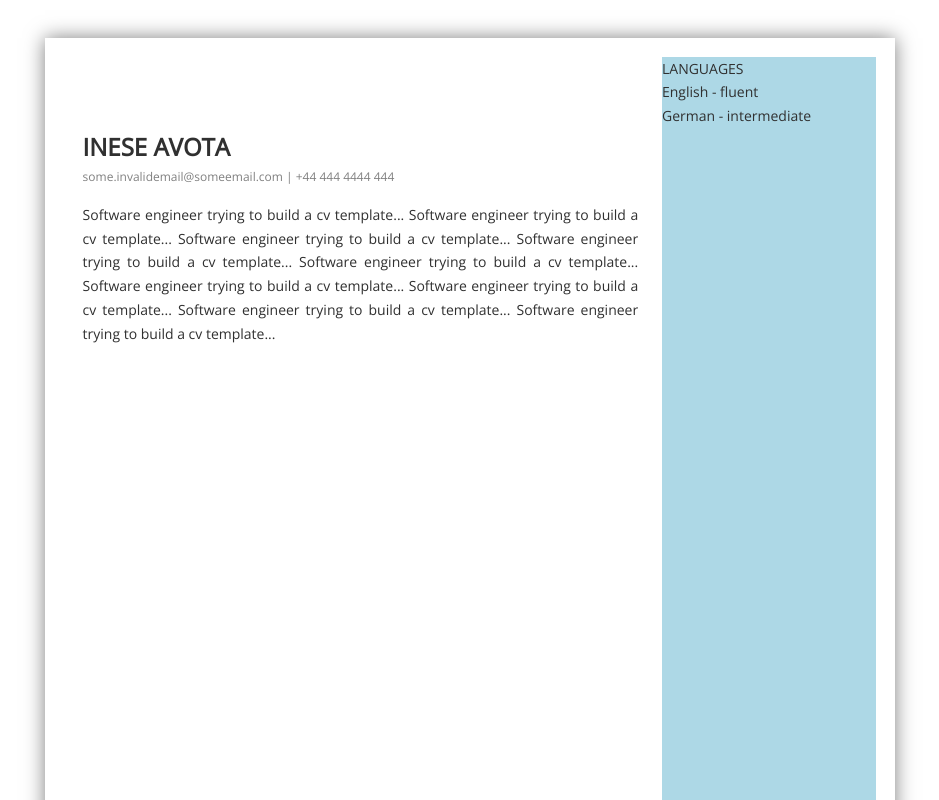
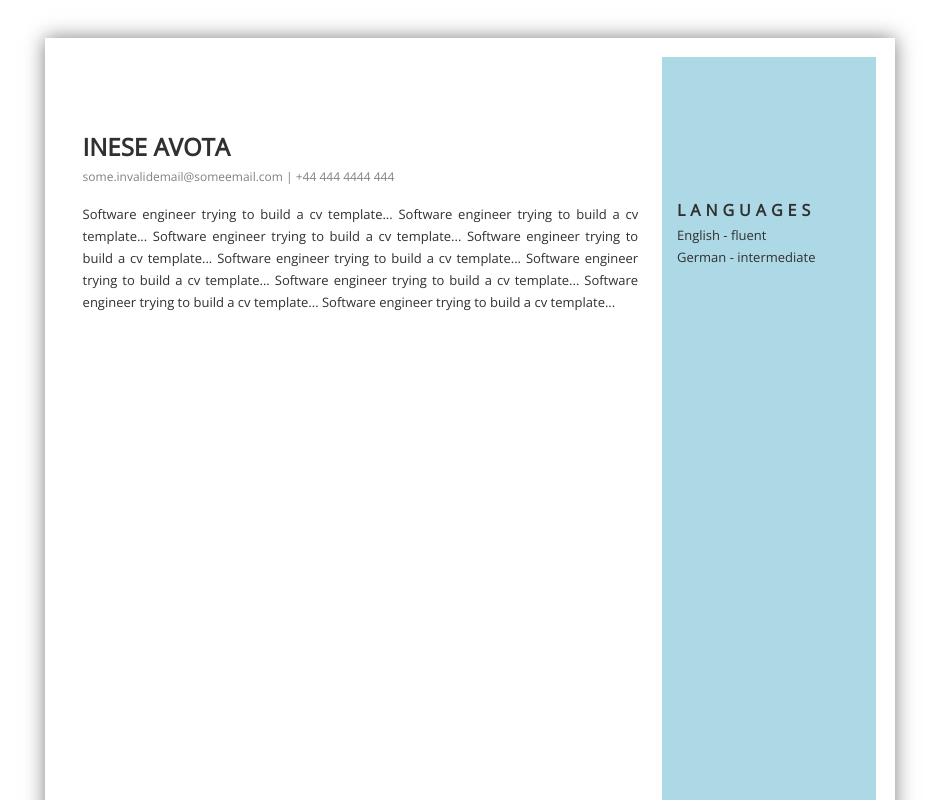
Before and after one commit to inesea/hhh-resume-tool, a React (Vite) app: page / in a window 1280 px wide. Shown: the top 800 px of the page, without its empty margins (170-1109 px from the left). Built offline with nearby package versions, Linux system fonts and the light colour scheme.

Commit message:
Created Languages section, moved out section heading as a common component

```diff
--- a/src/App.tsx
+++ b/src/App.tsx
@@ -8,7 +8,7 @@ import mockResume from '../mock_data/mockResume'
 
 const StyledApp = styled.div`
   font-family: 'Open Sans', sans-serif;
-  font-size: 14px;
+  font-size: 13px;
   line-height: 1.7;
   color: rgb(48, 48, 48);
 `
--- a/src/components/columnLayout/MainColumn.tsx
+++ b/src/components/columnLayout/MainColumn.tsx
@@ -1,9 +1,11 @@
 import React from 'react'
 import styled from 'styled-components'
 import MainDetail from '../sections/MainDetail'
-import IResume from '../../model/Resume'
+import { IResume } from '../../model/Resume'
 
-const StyledMainColumn = styled.div``
+const StyledMainColumn = styled.div`
+  padding-top: 70px;
+`
 
 interface IMainColumnProps {
   resume: IResume
--- a/src/components/columnLayout/SecondaryColumn.tsx
+++ b/src/components/columnLayout/SecondaryColumn.tsx
@@ -1,23 +1,23 @@
 import React from 'react'
 import styled from 'styled-components'
-import IResume from '../../model/Resume'
+import { IResume } from '../../model/Resume'
+import Languages from '../sections/Languages'
 
 const StyledSecondaryColumn = styled.div`
   background: lightBlue;
+  padding-top: 140px;
+  padding-left: 15px;
 `
 interface ISecondaryColumnProps {
   resume: IResume
 }
 
-const SecondaryColumn = ({ resume }: ISecondaryColumnProps) => (
-  <StyledSecondaryColumn>
-    <div>LANGUAGES</div>
-    {resume.languages.map(language => (
-      <div key={language.language}>
-        {`${language.language} - ${language.fluency}`}
-      </div>
-    ))}
-  </StyledSecondaryColumn>
-)
-
+const SecondaryColumn = ({ resume }: ISecondaryColumnProps) => {
+  const { languages } = resume
+  return (
+    <StyledSecondaryColumn>
+      <Languages languages={languages} />
+    </StyledSecondaryColumn>
+  )
+}
 export default SecondaryColumn
--- /dev/null
+++ b/src/components/common/SectionHeading.tsx
@@ -0,0 +1,19 @@
+import React from 'react'
+import styled from 'styled-components'
+
+const StyledSectionTitle = styled.div`
+  letter-spacing: 5px;
+  text-transform: uppercase
+  font-size: 16px;
+  font-weight: bold;
+`
+
+interface ISectionTitleProps {
+  children: string
+}
+
+const SectionTitle = ({ children }: ISectionTitleProps) => (
+  <StyledSectionTitle>{children}</StyledSectionTitle>
+)
+
+export default SectionTitle
--- a/src/components/resume/Resume.tsx
+++ b/src/components/resume/Resume.tsx
@@ -3,7 +3,7 @@ import A4Page from '../page/A4Page'
 import ColumnLayout from '../columnLayout/ColumnLayout'
 import MainColumn from '../columnLayout/MainColumn'
 import SecondaryColumn from '../columnLayout/SecondaryColumn'
-import IResume from '../../model/Resume'
+import { IResume } from '../../model/Resume'
 
 interface IResumeProps {
   resume: IResume
--- /dev/null
+++ b/src/components/sections/Languages.tsx
@@ -0,0 +1,20 @@
+import React from 'react'
+import SectionHeading from '../common/SectionHeading'
+import { ILanguage } from '../../model/Resume'
+
+interface ILanguagesProps {
+  languages: ILanguage[]
+}
+
+const Languages = ({ languages }: ILanguagesProps) => (
+  <>
+    <SectionHeading>Languages</SectionHeading>
+    {languages.map(language => (
+      <div key={language.language}>
+        {`${language.language} - ${language.fluency}`}
+      </div>
+    ))}
+  </>
+)
+
+export default Languages
--- a/src/components/sections/MainDetail.tsx
+++ b/src/components/sections/MainDetail.tsx
@@ -4,7 +4,6 @@ import styled from 'styled-components'
 const Name = styled.div`
   font-size: 24px;
   font-weight: bold;
-  padding-top: 70px;
   text-transform: uppercase;
 `
 
--- a/src/model/Resume.ts
+++ b/src/model/Resume.ts
@@ -1,4 +1,4 @@
-export default interface IResume {
+export interface IResume {
   meta: object
   basics: {
     name: string
@@ -13,7 +13,7 @@ export default interface IResume {
   interests: object[]
 }
 
-interface ILanguage {
+export interface ILanguage {
   language: string
   fluency: string
 }
```
